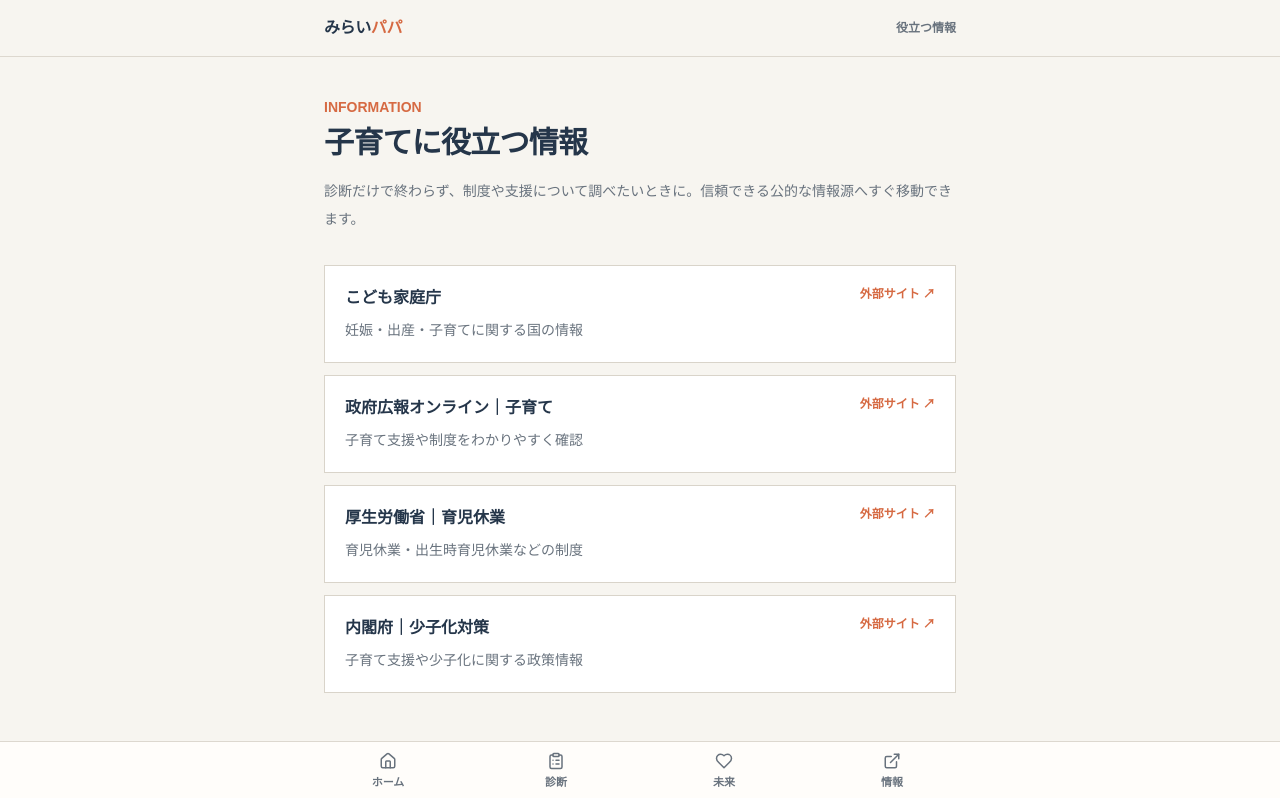
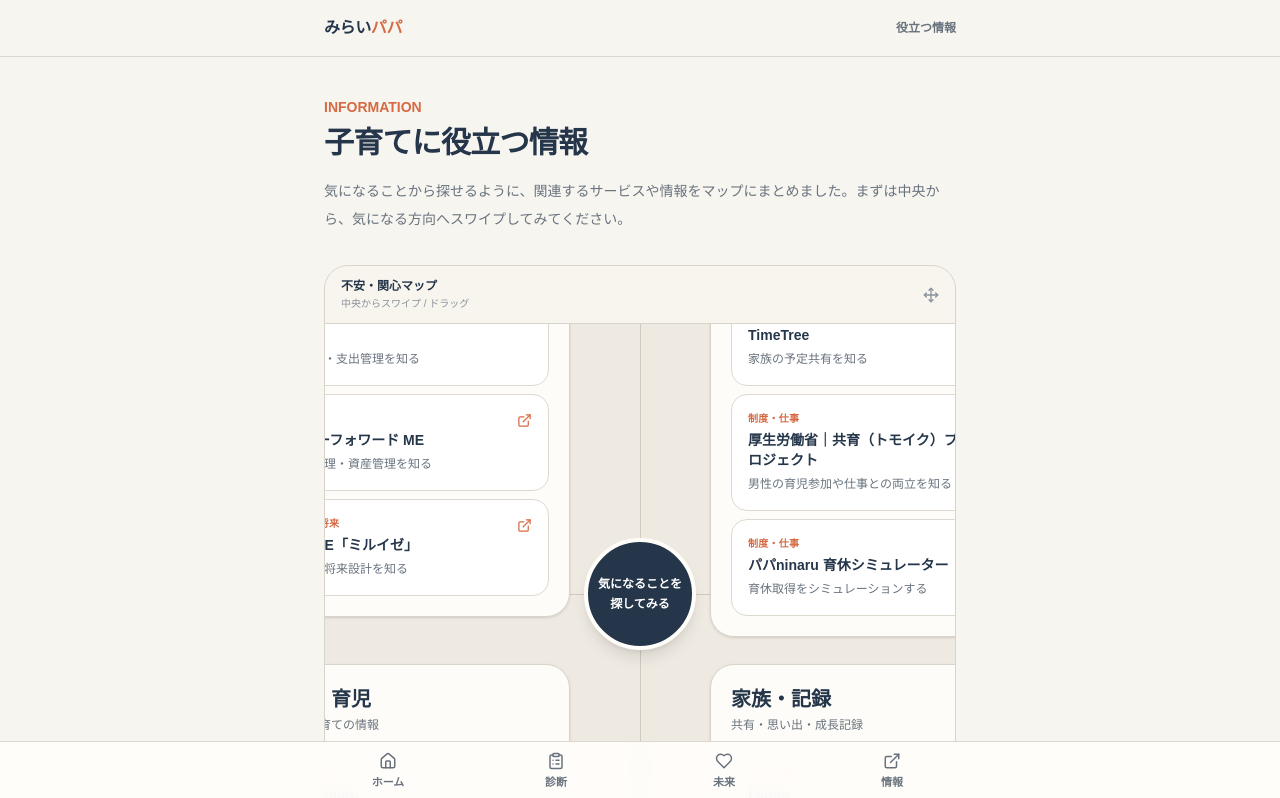
Before and after one commit to s1f102402631/mirai-papa, a Next.js app: page /resources in a window 1280 px wide. Shown: the top 798 px of the page. Built offline with nearby package versions, Linux system fonts and the light colour scheme.

Commit message:
情報ページに参考サービスと四象限マトリクスを追加

```diff
--- a/app/resources/page.tsx
+++ b/app/resources/page.tsx
@@ -1,33 +1,126 @@
+"use client";
+
 import AppShell from "../../components/AppShell";
+import { useRef, useState } from "react";
+import { ExternalLink, Move } from "lucide-react";
 
 const resources = [
-  { title: "こども家庭庁", description: "妊娠・出産・子育てに関する国の情報", href: "https://www.cfa.go.jp/" },
-  { title: "政府広報オンライン｜子育て", description: "子育て支援や制度をわかりやすく確認", href: "https://www.gov-online.go.jp/useful/" },
-  { title: "厚生労働省｜育児休業", description: "育児休業・出生時育児休業などの制度", href: "https://www.mhlw.go.jp/stf/seisakunitsuite/bunya/0000130583.html" },
-  { title: "内閣府｜少子化対策", description: "子育て支援や少子化に関する政策情報", href: "https://www8.cao.go.jp/shoushi/" },
+  { title: "Zaim", category: "お金", description: "家計簿・支出管理を知る", href: "https://play.google.com/store/apps/details?id=net.zaim.android" },
+  { title: "マネーフォワード ME", category: "お金", description: "家計管理・資産管理を知る", href: "https://moneyforward.com/me" },
+  { title: "TimeTree", category: "時間・予定", description: "家族の予定共有を知る", href: "https://timetreeapp.com/intl/ja/newsroom/2024-12-23/what-is-timetree" },
+  { title: "MILIZE「ミルイゼ」", category: "お金・将来", description: "お金の将来設計を知る", href: "https://milize.co.jp/news/20230530_5469" },
+  { title: "パパninaru", category: "妊娠・育児", description: "パパ向けの妊娠・育児情報を知る", href: "https://play.google.com/store/apps/details?id=jp.co.eversense.papaninaru" },
+  { title: "Famm", category: "家族・記録", description: "子どもの写真・家族の記録を知る", href: "https://apps.apple.com/jp/app/famm-%E6%AF%8E%E6%9C%88%E5%B1%8A%E3%81%8F%E5%AD%90%E4%BE%9B%E3%81%AE%E3%83%95%E3%82%A9%E3%83%88%E3%82%AB%E3%83%AC%E3%83%B3%E3%83%80%E3%83%BC/id872834141" },
+  { title: "みてね", category: "家族・記録", description: "家族で子どもの写真を共有する方法を知る", href: "https://play.google.com/store/apps/details?id=us.mitene" },
+  { title: "BABY365", category: "家族・記録", description: "子どもの成長記録を知る", href: "https://apps.apple.com/jp/app/%E8%B5%A4%E3%81%A1%E3%82%83%E3%82%93%E8%A8%98%E9%8C%B2-%E5%86%99%E7%9C%9F%E3%82%A2%E3%83%AB%E3%83%90%E3%83%A0%E4%BD%9C%E6%88%90-baby365-%E3%83%95%E3%82%A9%E3%83%88%E3%83%96%E3%83%83%E3%82%AF/id876394777" },
+  { title: "トツキトオカ", category: "妊娠・夫婦", description: "夫婦で妊娠期間を共有する方法を知る", href: "https://apps.apple.com/jp/app/%E3%83%88%E3%83%84%E3%82%AD%E3%83%88%E3%82%AA%E3%82%AB-%E5%A4%AB%E5%A9%A6%E3%81%A7%E5%85%B1%E6%9C%89%E3%81%A7%E3%81%8D%E3%82%8B-%E5%A6%8A%E5%A8%A0%E8%A8%98%E9%8C%84-%E6%97%A5%E8%A8%98-%E3%82%A2%E3%83%97%E3%83%AA/id995864179" },
+  { title: "ぴよログ", category: "育児・記録", description: "子どもの生活記録を知る", href: "https://app-liv.jp/4494082/" },
+  { title: "ママリ", category: "妊娠・育児", description: "妊娠・子育ての体験や情報を知る", href: "https://promo-app.mamari.jp/" },
+  { title: "ルナルナ", category: "妊娠・身体", description: "生理・妊娠などの情報を知る", href: "https://lnln.jp/" },
+  { title: "厚生労働省｜共育（トモイク）プロジェクト", category: "制度・仕事", description: "男性の育児参加や仕事との両立を知る", href: "https://tomoiku.mhlw.go.jp" },
+  { title: "パパninaru 育休シミュレーター", category: "制度・仕事", description: "育休取得をシミュレーションする", href: "https://192abc.com/460703" },
 ];
 
+const quadrants = [
+  { title: "お金", subtitle: "家計・将来のお金", x: 0, y: 0, items: resources.filter((r) => r.category.includes("お金")) },
+  { title: "時間・仕事", subtitle: "予定・育休・働き方", x: 1, y: 0, items: resources.filter((r) => r.category.includes("時間") || r.category.includes("制度")) },
+  { title: "妊娠・育児", subtitle: "妊娠・子育ての情報", x: 0, y: 1, items: resources.filter((r) => r.category.includes("妊娠") || r.category.includes("育児")) },
+  { title: "家族・記録", subtitle: "共有・思い出・成長記録", x: 1, y: 1, items: resources.filter((r) => r.category.includes("家族") || r.category.includes("記録")) },
+];
+
+function ResourceCard({ resource }: { resource: (typeof resources)[number] }) {
+  return (
+    <a href={resource.href} target="_blank" rel="noreferrer" className="block rounded-2xl border border-[#ded9d0] bg-white p-4 transition hover:-translate-y-0.5 hover:bg-[#fcfaf6]">
+      <div className="flex items-start justify-between gap-3">
+        <div>
+          <p className="text-[10px] font-bold tracking-wide text-[#d66a43]">{resource.category}</p>
+          <h3 className="mt-1 text-sm font-black text-[#25364a]">{resource.title}</h3>
+          <p className="mt-1 text-xs leading-5 text-[#69737e]">{resource.description}</p>
+        </div>
+        <ExternalLink size={15} className="mt-0.5 shrink-0 text-[#d66a43]" />
+      </div>
+    </a>
+  );
+}
+
 export default function Resources() {
+  const [offset, setOffset] = useState({ x: 0, y: 0 });
+  const [dragging, setDragging] = useState(false);
+  const start = useRef({ x: 0, y: 0, offsetX: 0, offsetY: 0 });
+
+  const beginDrag = (clientX: number, clientY: number) => {
+    start.current = { x: clientX, y: clientY, offsetX: offset.x, offsetY: offset.y };
+    setDragging(true);
+  };
+
+  const moveDrag = (clientX: number, clientY: number) => {
+    if (!dragging) return;
+    setOffset({
+      x: start.current.offsetX + clientX - start.current.x,
+      y: start.current.offsetY + clientY - start.current.y,
+    });
+  };
+
+  const endDrag = () => setDragging(false);
+
   return (
     <AppShell>
       <div className="py-4">
         <p className="text-sm font-bold text-[#d66a43]">INFORMATION</p>
         <h1 className="mt-2 text-3xl font-black tracking-tight text-[#25364a]">子育てに役立つ情報</h1>
-        <p className="mt-4 text-sm leading-7 text-[#69737e]">診断だけで終わらず、制度や支援について調べたいときに。信頼できる公的な情報源へすぐ移動できます。</p>
+        <p className="mt-4 text-sm leading-7 text-[#69737e]">気になることから探せるように、関連するサービスや情報をマップにまとめました。まずは中央から、気になる方向へスワイプしてみてください。</p>
 
-        <div className="mt-8 space-y-3">
-          {resources.map((resource) => (
-            <a key={resource.href} href={resource.href} target="_blank" rel="noreferrer" className="block border border-[#d9d4ca] bg-white p-5 transition hover:-translate-y-0.5 hover:bg-[#fcfaf6]">
-              <div className="flex items-start justify-between gap-4">
-                <div>
-                  <h2 className="font-black text-[#25364a]">{resource.title}</h2>
-                  <p className="mt-2 text-sm leading-6 text-[#69737e]">{resource.description}</p>
+        <section className="mt-8 overflow-hidden rounded-3xl border border-[#d9d4ca] bg-[#eeeae2]">
+          <div className="flex items-center justify-between border-b border-[#d9d4ca] bg-[#f8f5ef] px-4 py-3">
+            <div>
+              <p className="text-xs font-black text-[#25364a]">不安・関心マップ</p>
+              <p className="mt-0.5 text-[10px] text-[#8a929b]">中央からスワイプ / ドラッグ</p>
+            </div>
+            <Move size={16} className="text-[#8a929b]" />
+          </div>
+
+          <div
+            className="relative h-[540px] touch-none select-none overflow-hidden cursor-grab active:cursor-grabbing"
+            onPointerDown={(e) => { e.currentTarget.setPointerCapture(e.pointerId); beginDrag(e.clientX, e.clientY); }}
+            onPointerMove={(e) => moveDrag(e.clientX, e.clientY)}
+            onPointerUp={endDrag}
+            onPointerCancel={endDrag}
+            onPointerLeave={(e) => { if (e.currentTarget.hasPointerCapture(e.pointerId)) endDrag(); }}
+          >
+            <div className="absolute left-1/2 top-1/2 h-[850px] w-[850px]" style={{ transform: `translate(calc(-50% + ${offset.x}px), calc(-50% + ${offset.y}px))` }}>
+              <div className="absolute left-1/2 top-1/2 h-px w-[760px] -translate-x-1/2 bg-[#cfc9bf]" />
+              <div className="absolute left-1/2 top-1/2 h-[760px] w-px -translate-y-1/2 bg-[#cfc9bf]" />
+              <p className="absolute left-1/2 top-10 -translate-x-1/2 text-[11px] font-bold text-[#8a929b]">まずは将来のことから</p>
+              <p className="absolute bottom-10 left-1/2 -translate-x-1/2 text-[11px] font-bold text-[#8a929b]">日々の暮らしから考える</p>
+              <p className="absolute left-10 top-1/2 -translate-y-1/2 -rotate-90 text-[11px] font-bold text-[#8a929b]">自分の不安</p>
+              <p className="absolute right-10 top-1/2 -translate-y-1/2 rotate-90 text-[11px] font-bold text-[#8a929b]">家族のこと</p>
+
+              {quadrants.map((quadrant) => (
+                <div key={quadrant.title} className="absolute w-[320px] rounded-3xl border border-[#d9d4ca] bg-[#fffdfa]/95 p-5 shadow-sm" style={{ left: quadrant.x === 0 ? 35 : 495, top: quadrant.y === 0 ? 35 : 495 }}>
+                  <h2 className="text-xl font-black text-[#25364a]">{quadrant.title}</h2>
+                  <p className="mt-1 text-xs text-[#69737e]">{quadrant.subtitle}</p>
+                  <div className="mt-4 space-y-2">
+                    {quadrant.items.map((resource) => <ResourceCard key={resource.href} resource={resource} />)}
+                  </div>
                 </div>
-                <span className="shrink-0 text-xs font-bold text-[#d66a43]">外部サイト ↗</span>
+              ))}
+
+              <div className="absolute left-1/2 top-1/2 z-10 flex h-28 w-28 -translate-x-1/2 -translate-y-1/2 items-center justify-center rounded-full border-4 border-[#fffdfa] bg-[#25364a] text-center text-xs font-black leading-5 text-white shadow-lg">
+                気になることを
+                <br />探してみる
               </div>
-            </a>
-          ))}
-        </div>
+            </div>
+          </div>
+        </section>
+
+        <section className="mt-10">
+          <h2 className="text-xl font-black text-[#25364a]">すべての情報</h2>
+          <p className="mt-2 text-xs leading-6 text-[#8a929b]">サービスや公的情報を一覧でも確認できます。</p>
+          <div className="mt-4 space-y-3">
+            {resources.map((resource) => <ResourceCard key={resource.href} resource={resource} />)}
+          </div>
+          <p className="mt-6 text-[11px] leading-5 text-[#8a929b]">※各サービス・サイトの内容は変更される場合があります。閲覧日：2026年7月7日</p>
+        </section>
       </div>
     </AppShell>
   );
```
